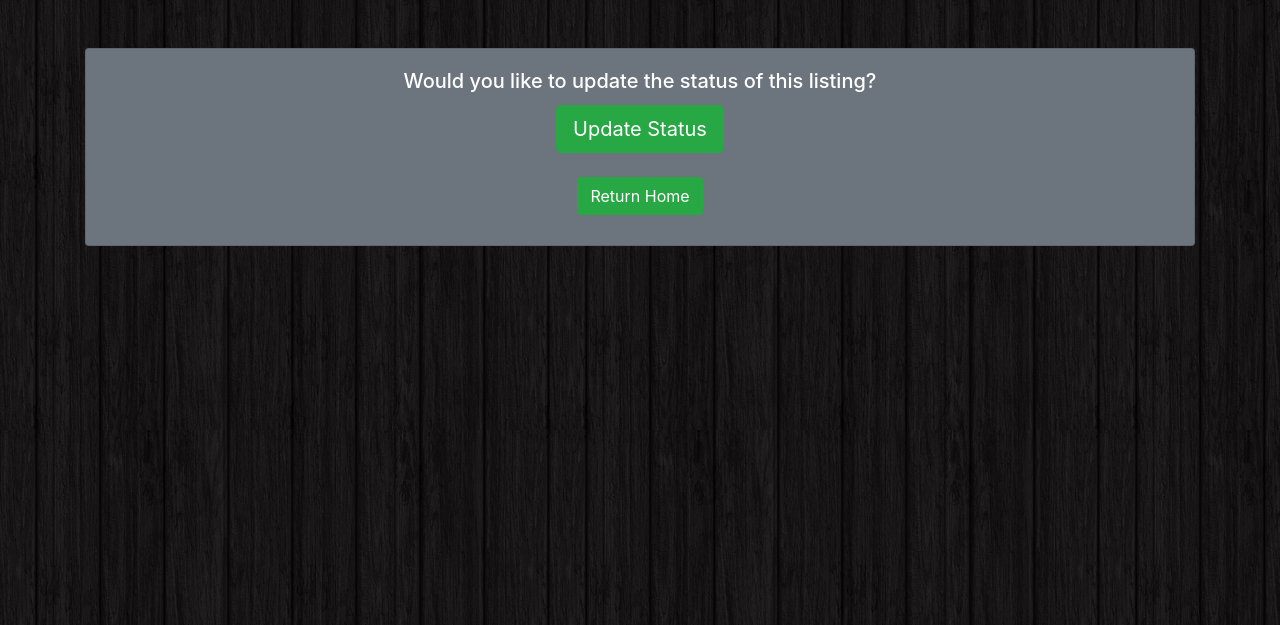
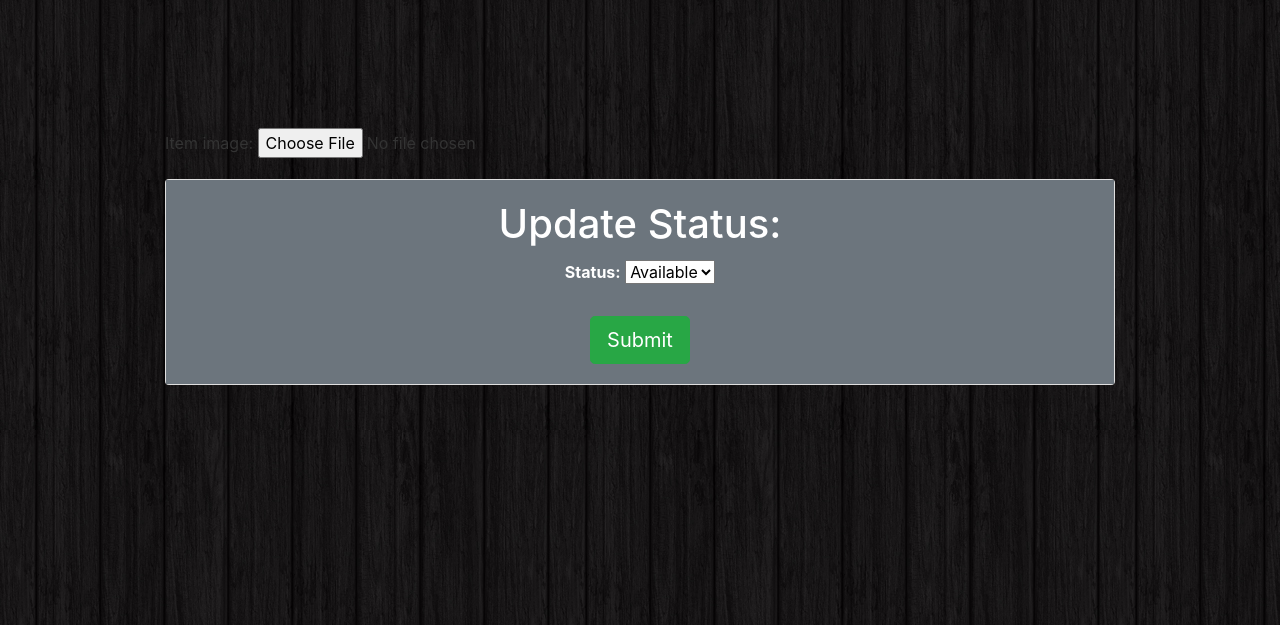
Before and after one commit to jonahweissman/cs3240-textbook-swap, a Django app: template marketplace/templates/marketplace/update_listing.html in a window 1280 px wide. Shown: the part 70-695 px from the top of the page. Run offline with Django 3.2, Linux system fonts and the light colour scheme; the template is opened without the code that fills it: values that come from a table or form of the project are taken from there, others are empty; parts of the project's set-up code (start-up, migrations or seed data) failed here and were passed over; some libraries are stand-ins or nearby versions.

Commit message:
updated status button

```diff
--- a/marketplace/templates/marketplace/addListing.html
+++ b/marketplace/templates/marketplace/addListing.html
@@ -119,7 +119,7 @@
               <label for="item_status"><b>Status</b></label>
               <select id="item_status" name="item_status">
                   <option value="Available">Available</option>
-                  <option value="Unavailable">Unavailable</option>
+                  <option value="Hidden">Hidden</option>
               </select>
               <br>
               <br>
--- a/marketplace/templates/marketplace/base.html
+++ b/marketplace/templates/marketplace/base.html
@@ -42,7 +42,7 @@
 	  <a class="nav-item nav-link" href="{% url 'marketplace:profile' %}" style="color:white;">
             Hello, {{user.first_name}}
           </a>
-          <a class="nav-item nav-link btn btn-outline-light" href="{% url 'marketplace:Signout' %}">Signout</a>
+          <a class="nav-item nav-link btn btn-outline-light" href="{% url 'marketplace:Signout' %}">Sign Out</a>
           {% else %}
           <a class="nav-item nav-link" href="{% url "social:begin" "google-oauth2" %}">
           <button class="btn btn-primary" type="submit">Sign In</button>
--- a/marketplace/templates/marketplace/myListings.html
+++ b/marketplace/templates/marketplace/myListings.html
@@ -31,8 +31,8 @@
 
   </div>
   <div class="col">
-    <h1 class="display-4 text-white">Unavailable Listings</h1>
-    {% for items in unavailableItems %}
+    <h1 class="display-4 text-white">Hidden Listings</h1>
+    {% for items in hiddenItems %}
       {% if items.item_seller_name.user.username == user.username %}
         {% include 'marketplace/item_card.html' with item=items %}
       {%endif%}
--- a/marketplace/templates/marketplace/update_listing.html
+++ b/marketplace/templates/marketplace/update_listing.html
@@ -1,111 +1,27 @@
 {% extends 'marketplace/base.html' %}
 {% load static %}
 {% block content %}
-{% if error_message %}
-    <p align='center' style="color:red;margin:10vh"><strong>{{ error_message }}</strong></p>
-{% else %}
-
-<!-- https://simpleisbetterthancomplex.com/tips/2016/09/06/django-tip-14-messages-framework.html -->
-<!-- Show alert saying whether the submission was successful or not -->
-{% for message in messages %}
-  <div class="alert {{ message.tags }} alert-dismissible" role="alert">
-    <button type="button" class="close" data-dismiss="alert" aria-label="Close">
-      <span aria-hidden="true">&times;</span>
-    </button>
-    {{ message }}
-  </div>
-{% endfor %}
-
-<!-- Modal for TITLE/AUTHOR/EDITION-->
-<div id="myModal2" class="modal fade" role="dialog">
-  <div class="modal-dialog">
-
-    <!-- Modal content-->
-    <div class="modal-content">
-      <div class="modal-header">
-        <button type="button" class="close" data-dismiss="modal">&times;</button>
-      </div>
-      <div class="modal-body text-center">
-        <div class="add-Form">
-          <form enctype="multipart/form-data" action="" method="post">
-          {% csrf_token %}
-                {{ form1.as_p }}
-
-              <label for="item_status"><b>Status: </b></label>
+<br>
+<br>
+<div class="add-Form">
+    <form enctype="multipart/form-data" action="" method="post">
+    {% csrf_token %}
+    {{ form1.as_p }}
+<div class="card">
+  <div class="card-body text-center bg-secondary">
+    <h1 class="card-title text-white">Update Status:</h1>
+              <label class="text-white" for="item_status"><b>Status: </b></label>
               <select id="item_status" name="item_status">
                   <option value="Available">Available</option>
                   <option value="Sold">Sold</option>
-                <option value="Unavailable">Unavailable</option>
+                  <option value="Hidden">Hidden</option>
               </select>
               <br>
               <br>
-          <button type="submit" class="btn btn-success">Submit</button>
+          <button type="submit" class="btn btn-success btn-lg">Submit</button>
         </form>
-
-      </div>
-      </div>
-      <div class="modal-footer">
-        <button type="button" class="btn btn-default" data-dismiss="modal">Close</button>
-      </div>
-    </div>
-
+</div>
   </div>
 </div>
 
-
-
-<!-- Modal for ISBN-->
-<div id="myModal" class="modal fade" role="dialog">
-  <div class="modal-dialog">
-
-    <!-- Modal content-->
-    <div class="modal-content">
-      <div class="modal-header">
-        <button type="button" class="close" data-dismiss="modal">&times;</button>
-      </div>
-      <div class="modal-body">
-        <div class="add-Form">
-          <form enctype="multipart/form-data" form action="" method="post">
-          {% csrf_token %}
-
-
-
-
-              {{ form1.as_p }}
-
-
-          <button type="submit" class="btn btn-primary" id="submitButton" name="submitButton">Submit</button>
-          </form>
-      </div>
-      </div>
-      <div class="modal-footer">
-        <button type="button" class="btn btn-default" data-dismiss="modal">Close</button>
-      </div>
-    </div>
-
-  </div>
-</div>
-<br/>
-<br/>
-<div class="card bg-secondary" style="
-margin: 0 auto;
-float: none;
-margin-bottom: 10px;">
-  <div class="card-body bg-secondary"style="
-  margin: 0 auto;
-  float: none;
-  margin-bottom: 10px;">
-    <h5 class="card-title text-white">Would you like to update the status of this listing?</h5>
-      <div class="container text-center" >
-        <button type="button" class="btn btn-success btn-lg" data-toggle="modal" id="titleButton" name="titleButton" data-target="#myModal2">Update Status</button>
-      <br>
-          <br>
-<a class="btn btn-success" href="{% url 'marketplace:index' %}" role="button">Return Home</a>      </div>
-  </div>
-</div>
-
-
-
-
-{% endif %}
 {% endblock content%}
```
